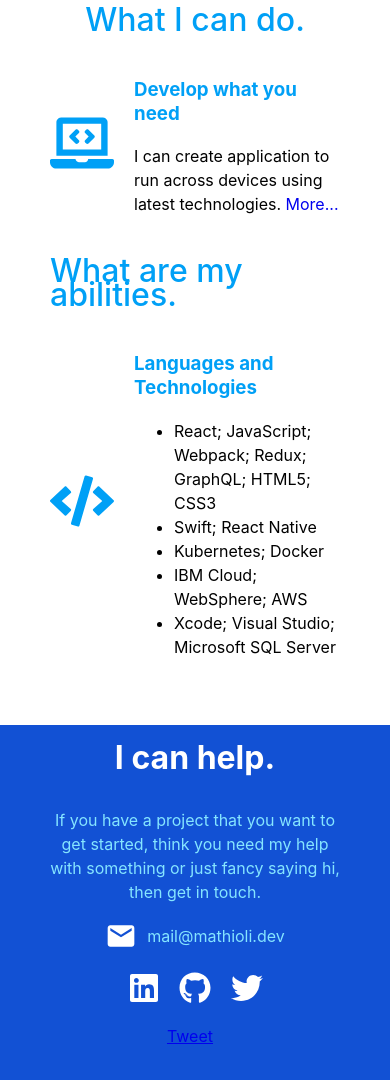
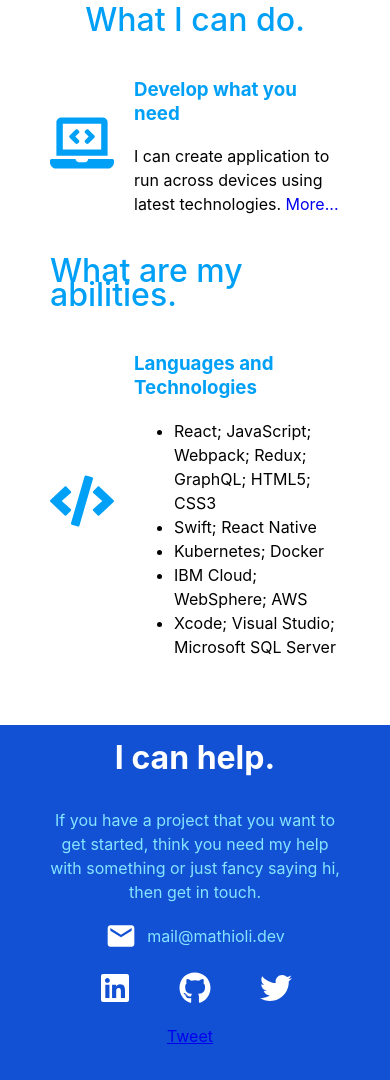
Before and after one commit to madi031/resume, a React (Create React App) app: page /#/ in a window 390 px wide. Shown: the part 897-1977 px from the top of the page. Built offline with nearby package versions, Linux system fonts and the light colour scheme.

Commit message:
bug fixes

```diff
--- a/src/css/Footer.css
+++ b/src/css/Footer.css
@@ -34,7 +34,19 @@
   display: flex;
   justify-content: space-evenly;
   margin-top: 20px;
-  width: 60%;
+  width: 40%;
+}
+
+@media only screen and (max-width: 980px) {
+  .footer-contact-container {
+    width: 60%;
+  }
+}
+
+@media only screen and (max-width: 500px) {
+  .footer-contact-container {
+    width: 100%;
+  }
 }
 
 .social-icon {
```
